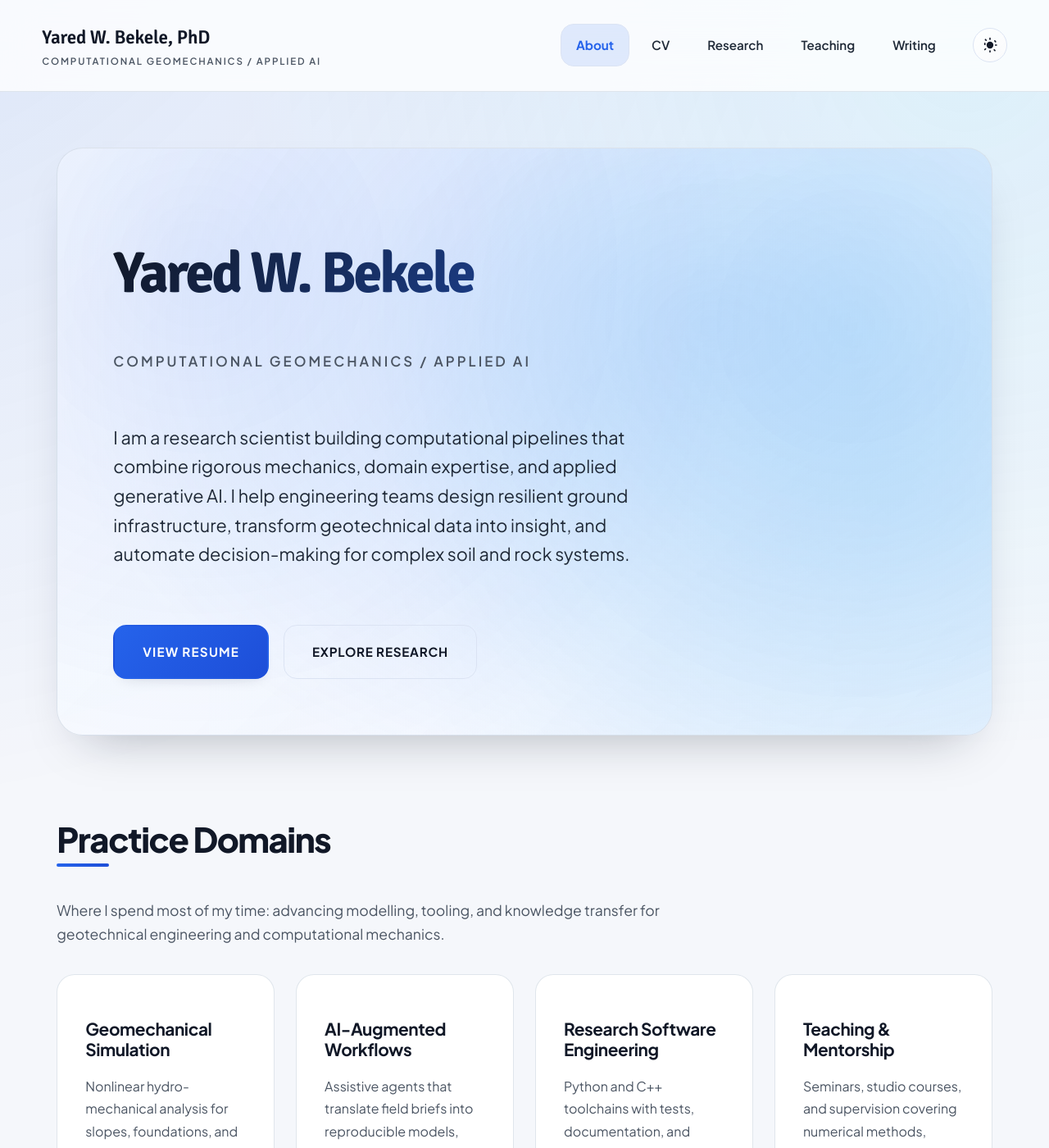
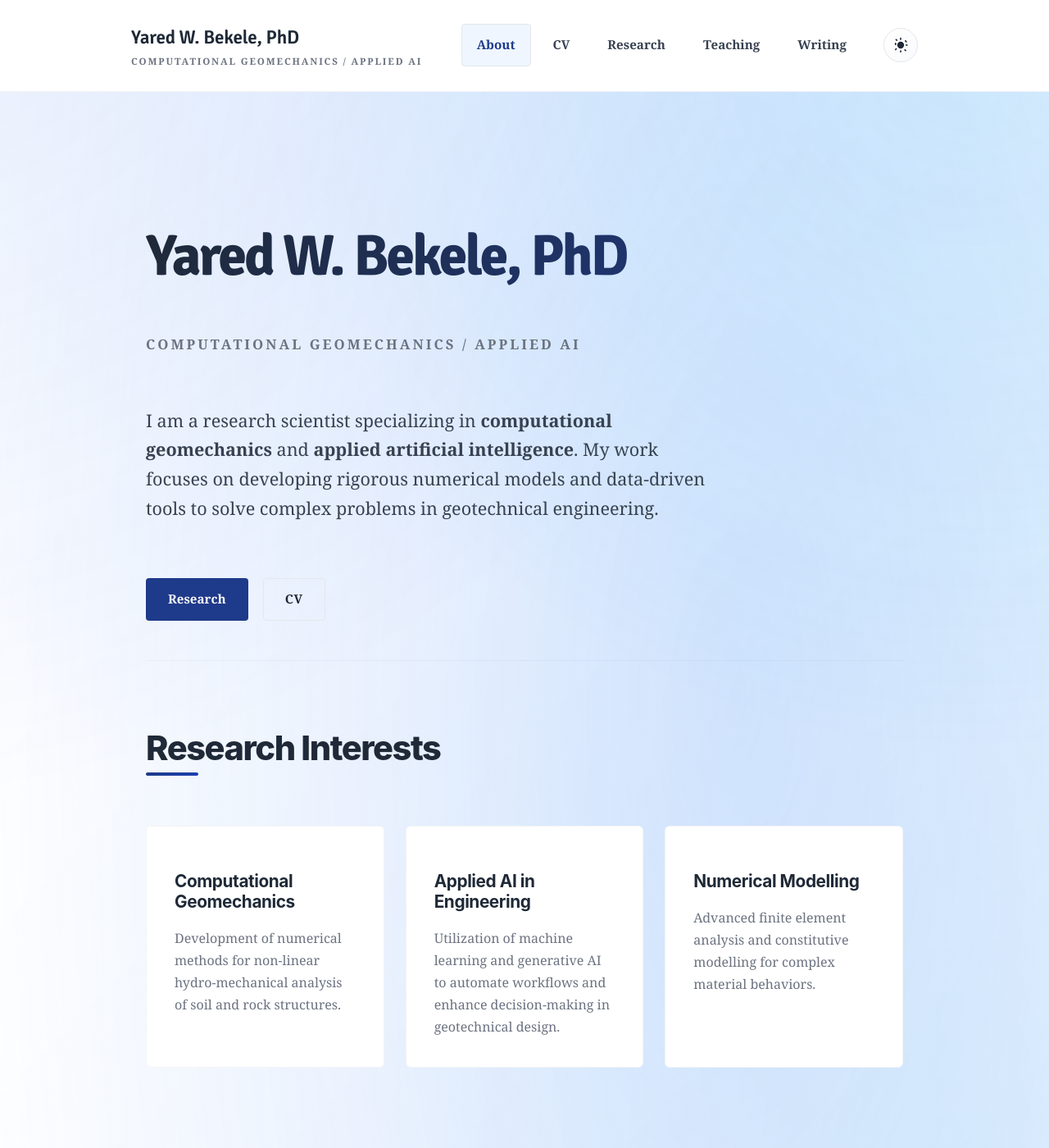
Before and after one commit to yaredwb/yaredwb.github.io, a Jekyll site: the page built from index.md, in a window 1280 px wide and 1400 px high. Shown: the whole window at 82% size. Built offline with Jekyll 4.4.1, drawn with Linux system fonts in a browser that asks for light colours; some of the changed text lies outside the part shown.

Commit message:
Refactor website for academic portfolio: update design and content

```diff
--- a/_layouts/default.html
+++ b/_layouts/default.html
@@ -108,7 +108,7 @@
 
   <footer class="site-footer" role="contentinfo">
     <div class="container">
-      <p>&copy; {{ site.time | date: '%Y' }} {{ site.title }}. Built with dedication to computational excellence.</p>
+      <p>&copy; {{ site.time | date: '%Y' }} {{ site.title }}.</p>
       <p>
         <a href="{{ '/blog/' | relative_url }}">Latest Writing</a> &middot;
         <a href="{{ '/research/' | relative_url }}">Research</a> &middot;
--- a/css/style.css
+++ b/css/style.css
@@ -1,38 +1,38 @@
 :root {
-  --color-page: #f5f7fb;
-  --color-page-alt: #eef2fb;
+  --color-page: #ffffff;
+  --color-page-alt: #f8f9fa;
   --color-surface: #ffffff;
-  --color-surface-elevated: #fbfdff;
-  --color-border: #dbe3f3;
-  --color-border-strong: #bcc7dd;
-  --color-border-light: rgba(203, 213, 224, 0.6);
-  --color-text: #111827;
-  --color-text-secondary: #1f2937;
-  --color-muted: #4b5563;
-  --color-muted-soft: #6b7280;
-  --color-accent: #2563eb;
-  --color-accent-hover: #1d4ed8;
-  --color-accent-soft: rgba(37, 99, 235, 0.12);
-  --color-success: #16a34a;
-  --color-warning: #ca8a04;
-
-  --radius-2xl: 32px;
-  --radius-xl: 22px;
-  --radius-lg: 16px;
-  --radius-md: 12px;
-  --radius-sm: 8px;
-  --radius-xs: 6px;
-
-  --shadow-2xl: 0 45px 80px -40px rgba(15, 23, 42, 0.45);
-  --shadow-xl: 0 30px 60px -35px rgba(15, 23, 42, 0.35);
-  --shadow-lg: 0 18px 36px -20px rgba(15, 23, 42, 0.25);
-  --shadow-md: 0 10px 18px -12px rgba(15, 23, 42, 0.18);
-  --shadow-sm: 0 6px 16px -10px rgba(15, 23, 42, 0.12);
-  --shadow-xs: 0 4px 10px -8px rgba(15, 23, 42, 0.08);
-
-  --font-body: "Plus Jakarta Sans", "Segoe UI", Roboto, "Helvetica Neue", Arial, sans-serif;
-  --font-heading: "Plus Jakarta Sans", "Segoe UI", Roboto, "Helvetica Neue", Arial, sans-serif;
-  --font-serif: "Source Serif 4", Georgia, "Times New Roman", serif;
+  --color-surface-elevated: #ffffff;
+  --color-border: #e5e7eb;
+  --color-border-strong: #d1d5db;
+  --color-border-light: #f3f4f6;
+  --color-text: #1f2937;
+  --color-text-secondary: #374151;
+  --color-muted: #6b7280;
+  --color-muted-soft: #9ca3af;
+  --color-accent: #1e3a8a;
+  --color-accent-hover: #1e40af;
+  --color-accent-soft: #eff6ff;
+  --color-success: #059669;
+  --color-warning: #d97706;
+
+  --radius-2xl: 8px;
+  --radius-xl: 6px;
+  --radius-lg: 4px;
+  --radius-md: 4px;
+  --radius-sm: 2px;
+  --radius-xs: 2px;
+
+  --shadow-2xl: none;
+  --shadow-xl: none;
+  --shadow-lg: none;
+  --shadow-md: none;
+  --shadow-sm: none;
+  --shadow-xs: none;
+
+  --font-body: "Merriweather", "Georgia", serif;
+  --font-heading: "Inter", "Segoe UI", Roboto, "Helvetica Neue", Arial, sans-serif;
+  --font-serif: "Merriweather", "Georgia", serif;
   --font-mono: "SF Mono", "Monaco", "Inconsolata", "Roboto Mono", monospace;
 
   --spacing-2xs: 4px;
@@ -44,8 +44,8 @@
   --spacing-2xl: 48px;
   --spacing-3xl: 68px;
 
-  --layout-max: 1180px;
-  --layout-narrow: 820px;
+  --layout-max: 960px;
+  --layout-narrow: 720px;
 
   --transition-fast: 120ms ease-out;
   --transition-base: 200ms ease-out;
@@ -53,26 +53,26 @@
 }
 
 html[data-theme="dark"] {
-  --color-page: #0b1220;
-  --color-page-alt: #101b33;
-  --color-surface: #111a2d;
-  --color-surface-elevated: #15213a;
-  --color-border: rgba(74, 87, 120, 0.45);
-  --color-border-strong: rgba(148, 163, 184, 0.5);
-  --color-border-light: rgba(71, 85, 105, 0.35);
-  --color-text: #f8fafc;
-  --color-text-secondary: #e2e8f0;
-  --color-muted: #cbd5f5;
-  --color-muted-soft: #a5b4fc;
+  --color-page: #111827;
+  --color-page-alt: #1f2937;
+  --color-surface: #111827;
+  --color-surface-elevated: #1f2937;
+  --color-border: #374151;
+  --color-border-strong: #4b5563;
+  --color-border-light: #374151;
+  --color-text: #f9fafb;
+  --color-text-secondary: #e5e7eb;
+  --color-muted: #9ca3af;
+  --color-muted-soft: #6b7280;
   --color-accent: #60a5fa;
   --color-accent-hover: #3b82f6;
-  --color-accent-soft: rgba(96, 165, 250, 0.16);
-  --shadow-2xl: 0 45px 80px -40px rgba(7, 11, 19, 0.7);
-  --shadow-xl: 0 30px 60px -35px rgba(7, 11, 19, 0.6);
-  --shadow-lg: 0 18px 36px -20px rgba(7, 11, 19, 0.5);
-  --shadow-md: 0 10px 18px -12px rgba(7, 11, 19, 0.4);
-  --shadow-sm: 0 6px 16px -10px rgba(7, 11, 19, 0.3);
-  --shadow-xs: 0 4px 10px -8px rgba(7, 11, 19, 0.25);
+  --color-accent-soft: rgba(96, 165, 250, 0.1);
+  --shadow-2xl: none;
+  --shadow-xl: none;
+  --shadow-lg: none;
+  --shadow-md: none;
+  --shadow-sm: none;
+  --shadow-xs: none;
 }
 
 *,
@@ -214,11 +214,8 @@ p {
   top: 0;
   width: 100%;
   border-bottom: 1px solid var(--color-border-light);
-  background: rgba(255, 255, 255, 0.78);
-  backdrop-filter: blur(22px);
-  -webkit-backdrop-filter: blur(22px);
+  background: var(--color-surface);
   z-index: 100;
-  transition: border-color var(--transition-base), background var(--transition-base);
 }
 
 html[data-theme="dark"] .site-header {
@@ -419,17 +416,9 @@ html[data-theme="dark"] .theme-toggle__icon--moon {
 }
 
 .hero {
-  position: relative;
-  border-radius: var(--radius-2xl);
-  padding: clamp(var(--spacing-2xl), 7vw, var(--spacing-3xl));
-  margin-bottom: var(--spacing-3xl);
-  background:
-    radial-gradient(circle at 15% 20%, rgba(37, 99, 235, 0.12), transparent 60%),
-    radial-gradient(circle at 85% 30%, rgba(14, 165, 233, 0.12), transparent 55%),
-    linear-gradient(135deg, rgba(255, 255, 255, 0.92), rgba(248, 250, 255, 0.94));
-  border: 1px solid rgba(203, 213, 225, 0.65);
-  box-shadow: var(--shadow-xl);
-  overflow: hidden;
+  padding: var(--spacing-2xl) 0;
+  margin-bottom: var(--spacing-2xl);
+  border-bottom: 1px solid var(--color-border-light);
 }
 
 html[data-theme="dark"] .hero {
@@ -523,19 +512,19 @@ html[data-theme="dark"] .hero::after {
   display: inline-flex;
   align-items: center;
   justify-content: center;
-  padding: var(--spacing-md) var(--spacing-xl);
-  border-radius: var(--radius-lg);
-  font-weight: 700;
+  padding: var(--spacing-sm) var(--spacing-lg);
+  border-radius: var(--radius-md);
+  font-weight: 600;
   font-size: 0.95rem;
-  border: 2px solid transparent;
-  background: linear-gradient(135deg, var(--color-accent), var(--color-accent-hover));
+  border: 1px solid transparent;
+  background: var(--color-accent);
   color: #fff;
-  text-transform: uppercase;
-  letter-spacing: 0.08em;
-  box-shadow: var(--shadow-md);
-  transition: transform var(--transition-base), box-shadow var(--transition-base), background var(--transition-base);
-  position: relative;
-  overflow: hidden;
+  transition: opacity var(--transition-base);
+}
+
+.button:hover,
+.button:focus-visible {
+  opacity: 0.9;
 }
 
 .button::before {
@@ -673,23 +662,8 @@ html[data-theme="dark"] .section--alt {
   overflow: hidden;
 }
 
-.card::before {
-  content: "";
-  position: absolute;
-  inset: 0;
-  background: linear-gradient(135deg, rgba(37, 99, 235, 0.08), transparent 65%);
-  opacity: 0;
-  transition: opacity var(--transition-base);
-}
-
 .card:hover {
-  transform: translateY(-6px);
-  box-shadow: var(--shadow-lg);
-  border-color: var(--color-accent-soft);
-}
-
-.card:hover::before {
-  opacity: 1;
+  border-color: var(--color-accent);
 }
 
 .card h3 {
@@ -746,24 +720,8 @@ html[data-theme="dark"] .section--alt {
   overflow: hidden;
 }
 
-.spotlight-card::after {
-  content: "";
-  position: absolute;
-  inset: 0;
-  background: radial-gradient(circle at top right, rgba(37, 99, 235, 0.15), transparent 55%);
-  opacity: 0;
-  transition: opacity var(--transition-base);
-  pointer-events: none;
-  border-radius: inherit;
-}
-
 .spotlight-card:hover {
-  transform: translateY(-5px);
-  box-shadow: var(--shadow-lg);
-}
-
-.spotlight-card:hover::after {
-  opacity: 1;
+  border-color: var(--color-accent);
 }
 
 .spotlight-card__eyebrow {
--- a/index.md
+++ b/index.md
@@ -10,15 +10,15 @@ show_title: false
   <div class="hero-inner">
     <div class="hero-content">
       <div class="hero-logo">
-        <h1 class="hero-title">Yared W. Bekele</h1>
+        <h1 class="hero-title">Yared W. Bekele, PhD</h1>
         <p class="hero-tagline">Computational Geomechanics / Applied AI</p>
       </div>
       <p class="hero-summary">
-        I am a research scientist building computational pipelines that combine rigorous mechanics, domain expertise, and applied generative AI. I help engineering teams design resilient ground infrastructure, transform geotechnical data into insight, and automate decision-making for complex soil and rock systems.
+        I am a research scientist specializing in <strong>computational geomechanics</strong> and <strong>applied artificial intelligence</strong>. My work focuses on developing rigorous numerical models and data-driven tools to solve complex problems in geotechnical engineering.
       </p>
       <div class="hero-actions">
-        <a class="button" href="{{ '/resume/' | relative_url }}">View Resume</a>
-        <a class="button button--ghost" href="{{ '/research/' | relative_url }}">Explore Research</a>
+        <a class="button" href="{{ '/research/' | relative_url }}">Research</a>
+        <a class="button button--ghost" href="{{ '/resume/' | relative_url }}">CV</a>
       </div>
     </div>
   </div>
@@ -26,139 +26,62 @@ show_title: false
 
 <section class="section">
   <div class="section-header">
-    <h2 class="section-title">Practice Domains</h2>
-    <p class="section-lead">Where I spend most of my time: advancing modelling, tooling, and knowledge transfer for geotechnical engineering and computational mechanics.</p>
+    <h2 class="section-title">Research Interests</h2>
   </div>
   <div class="card-grid">
     <article class="card">
-      <h3>Geomechanical Simulation</h3>
-      <p>Nonlinear hydro-mechanical analysis for slopes, foundations, and subsurface assets, with calibrated materials and scenario-driven studies.</p>
+      <h3>Computational Geomechanics</h3>
+      <p>Development of numerical methods for non-linear hydro-mechanical analysis of soil and rock structures.</p>
     </article>
     <article class="card">
-      <h3>AI-Augmented Workflows</h3>
-      <p>Assistive agents that translate field briefs into reproducible models, automate data curation, and support safety-critical decisions.</p>
+      <h3>Applied AI in Engineering</h3>
+      <p>Utilization of machine learning and generative AI to automate workflows and enhance decision-making in geotechnical design.</p>
     </article>
     <article class="card">
-      <h3>Research Software Engineering</h3>
-      <p>Python and C++ toolchains with tests, documentation, and automation pipelines that turn prototypes into maintainable assets.</p>
-    </article>
-    <article class="card">
-      <h3>Teaching & Mentorship</h3>
-      <p>Seminars, studio courses, and supervision covering numerical methods, scientific programming, and applied problem solving.</p>
+      <h3>Numerical Modelling</h3>
+      <p>Advanced finite element analysis and constitutive modelling for complex material behaviors.</p>
     </article>
   </div>
 </section>
 
-<section class="section section--alt">
+<section class="section">
   <div class="section-header section-header--split">
-    <div>
-      <h2 class="section-title">Research Spotlight</h2>
-      <p class="section-lead">Selected work at the intersection of computational geomechanics, data-driven modelling, and generative AI tooling.</p>
-    </div>
-    <a class="pill-link" href="{{ '/research/' | relative_url }}">See all research</a>
+    <h2 class="section-title">Selected Publications</h2>
+    <a class="pill-link" href="{{ '/research/' | relative_url }}">View all</a>
   </div>
   {% assign spotlight = site.research | sort: 'date' | reverse %}
   {% if spotlight.size > 0 %}
   <div class="spotlight-grid">
-    {% for post in spotlight limit: 1 %}
+    {% for post in spotlight limit: 3 %}
     <article class="spotlight-card">
-      <span class="spotlight-card__eyebrow">{{ post.date | date: '%b %Y' }}</span>
+      <span class="spotlight-card__eyebrow">{{ post.date | date: '%Y' }}</span>
       <h3><a href="{{ post.url | relative_url }}">{{ post.title }}</a></h3>
       {% if post.excerpt %}
-      <p class="spotlight-card__summary">{{ post.excerpt | strip_html | truncatewords: 42 }}</p>
-      {% endif %}
-      {% if post.tags %}
-      <p class="spotlight-card-meta">{{ post.tags | join: ', ' }}</p>
+      <p class="spotlight-card__summary">{{ post.excerpt | strip_html | truncatewords: 30 }}</p>
       {% endif %}
     </article>
     {% endfor %}
   </div>
   {% else %}
-  <div class="empty-state">
-    <h3>Research updates are on the way</h3>
-    <p>In the meantime, explore my <a href="{{ '/resume/' | relative_url }}">CV</a> or <a href="{{ '/blog/' | relative_url }}">recent writing</a>.</p>
-  </div>
+  <p>No publications listed yet.</p>
   {% endif %}
 </section>
 
 <section class="section">
-  <div class="section-header section-header--split">
-    <div>
-      <h2 class="section-title">Teaching & Mentorship</h2>
-      <p class="section-lead">Course material, hands-on demonstrations, and project guidance for computational mechanics and applied programming in geotechnical engineering.</p>
-    </div>
-    <a class="pill-link" href="{{ '/teaching/' | relative_url }}">Browse teaching resources</a>
+  <div class="section-header">
+    <h2 class="section-title">Recent News</h2>
   </div>
-  {% assign teaching_posts = site.teaching | sort: 'date' | reverse %}
-  {% if teaching_posts.size > 0 %}
+  {% assign recent_posts = site.posts | sort: 'date' | reverse %}
+  {% if recent_posts.size > 0 %}
   <ul class="post-list">
-    {% for post in teaching_posts limit: 1 %}
+    {% for post in recent_posts limit: 3 %}
     <li>
       <article class="post-card">
         <time datetime="{{ post.date | date_to_xmlschema }}">{{ post.date | date: '%b %d, %Y' }}</time>
         <h3><a href="{{ post.url | relative_url }}">{{ post.title }}</a></h3>
-        {% if post.excerpt %}
-        <p>{{ post.excerpt | strip_html | truncatewords: 32 }}</p>
-        {% endif %}
-        {% if post.tags %}
-        <p class="post-card-meta">{{ post.tags | join: ', ' }}</p>
-        {% endif %}
       </article>
     </li>
     {% endfor %}
   </ul>
-  {% else %}
-  <div class="empty-state">
-    <h3>No teaching posts yet</h3>
-    <p>New lectures and walkthroughs are being prepared&mdash;check back soon for fresh material.</p>
-  </div>
   {% endif %}
 </section>
-
-<section class="section section--alt">
-  <div class="section-header section-header--split">
-    <div>
-      <h2 class="section-title">Recent Writing</h2>
-      <p class="section-lead">Notes from experiments, reflections on emerging technology, and lessons learned from the lab and field.</p>
-    </div>
-    <a class="pill-link" href="{{ '/blog/' | relative_url }}">Browse the archive</a>
-  </div>
-  {% assign recent_posts = site.posts | sort: 'date' | reverse %}
-  {% if recent_posts.size > 0 %}
-  <ul class="post-list">
-    {% for post in recent_posts limit: 1 %}
-    <li>
-      <article class="post-card">
-        <time datetime="{{ post.date | date_to_xmlschema }}">{{ post.date | date: '%b %d, %Y' }}</time>
-        <h3><a href="{{ post.url | relative_url }}">{{ post.title }}</a></h3>
-        {% if post.excerpt %}
-        <p>{{ post.excerpt | strip_html | truncatewords: 32 }}</p>
-        {% endif %}
-        {% if post.categories %}
-        <p class="post-card-meta">{{ post.categories | join: ', ' }}</p>
-        {% endif %}
-      </article>
-    </li>
-    {% endfor %}
-  </ul>
-  <div class="section-cta">
-    <a class="pill-link" href="{{ '/archive/' | relative_url }}">View the full archive</a>
-  </div>
-  {% else %}
-  <div class="empty-state">
-    <h3>Writing will appear soon</h3>
-    <p>I'm curating new essays and field notes&mdash;subscribe via RSS or follow along on <a href="https://x.com/yaredwb">Twitter/X</a>.</p>
-  </div>
-  {% endif %}
-</section>
-
-<section class="section">
-  <div class="cta-panel">
-    <h2>Let's build resilient, intelligent infrastructure.</h2>
-    <p>Whether you need geotechnical simulation expertise, an AI-enabled engineering assistant, or a collaborator for computational research, I'm excited to help shape emerging ideas into working tools.</p>
-    <div class="hero-actions">
-      <a class="button" href="mailto:yaredworku@gmail.com">Start a conversation</a>
-      <a class="button button--ghost" href="{{ '/resume/' | relative_url }}">View my CV</a>
-    </div>
-  </div>
-</section>
```
Also changed, not shown: other parts of index.md (+1 -1 lines).
